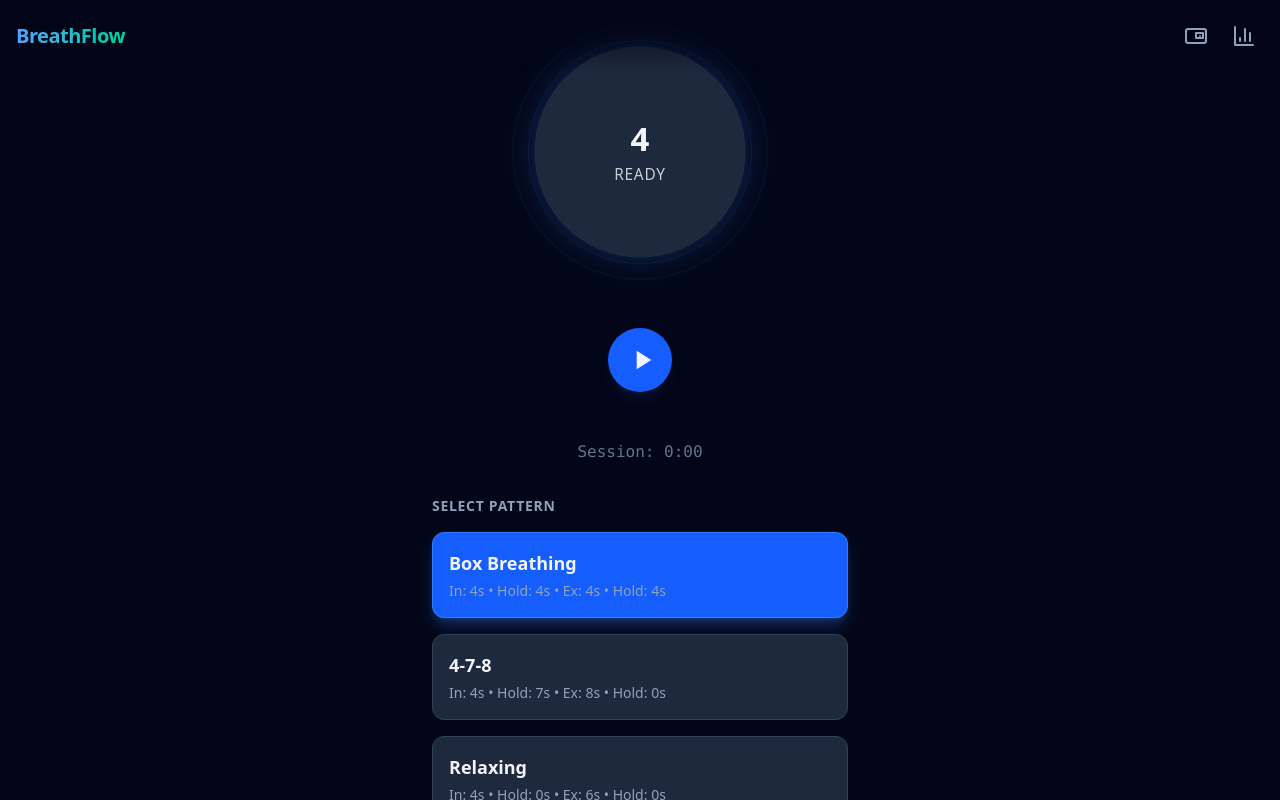
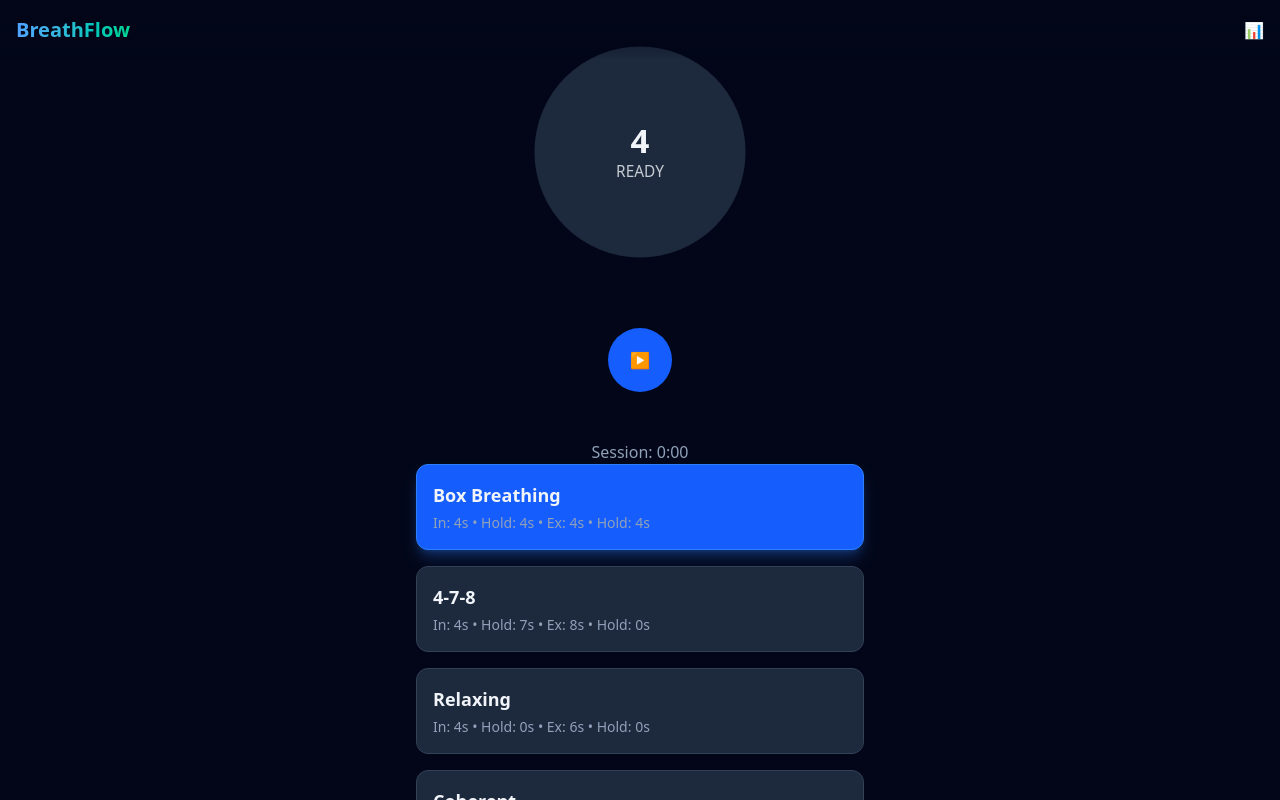
Before and after one commit to pasindunavodya01/BreathFlow, a React app: page / in a window 1280 px wide. Shown: the top 800 px of the page. Built offline with nearby package versions, Linux system fonts and the light colour scheme; the HTML template or start-up script is replaced by a standard one.

Commit message:
Refactor App component to include audio controls

```diff
--- a/src/App.tsx
+++ b/src/App.tsx
@@ -1,10 +1,9 @@
-import { useState } from 'react';
+import { useState, useRef } from 'react';
 import { useBreathing } from './hooks/useBreathing';
 import { type BreathingPattern, PRESETS } from './types/breathing';
 import { MeditationTypes } from './components/MeditationTypes';
 import { CustomPatternEditor } from './components/CustomPatternEditor';
 import { Reports } from './components/Reports';
-import { PiPVisualizer } from './components/PiPVisualizer';
 import { getSessions, saveSession } from './utils/storage';
 
 function App() {
@@ -12,14 +11,63 @@ function App() {
   const [showCustom, setShowCustom] = useState(false);
   const [showReports, setShowReports] = useState(false);
 
-  const { phase, timeLeft, isActive, totalTime, start, pause, stop } = useBreathing(pattern);
+  const audioRef = useRef<HTMLAudioElement | null>(null);
 
-  // Auto-save when stopping manually or finishing (if we had auto-finish)
+  const {
+    phase,
+    timeLeft,
+    isActive,
+    totalTime,
+    start,
+    pause,
+    stop
+  } = useBreathing(pattern);
+
+  /* ---------------- iOS-SAFE AUDIO CONTROLS ---------------- */
+
+  const playAudio = async () => {
+    try {
+      if (audioRef.current) {
+        audioRef.current.loop = true;
+        audioRef.current.volume = 1;
+        await audioRef.current.play(); // MUST be user-triggered
+      }
+    } catch (e) {
+      console.error('Audio blocked by iOS', e);
+    }
+  };
+
+  const pauseAudio = () => {
+    if (audioRef.current) {
+      audioRef.current.pause();
+    }
+  };
+
+  const stopAudio = () => {
+    if (audioRef.current) {
+      audioRef.current.pause();
+      audioRef.current.currentTime = 0;
+    }
+  };
+
+  /* ---------------- APP CONTROLS ---------------- */
+
+  const handleStart = async () => {
+    await playAudio(); // iOS requires audio FIRST
+    start();
+  };
+
+  const handlePause = () => {
+    pause();
+    pauseAudio();
+  };
+
   const handleStop = () => {
     if (totalTime > 0) {
       saveSession(totalTime, pattern.name);
     }
     stop();
+    stopAudio();
   };
 
   const formatTime = (seconds: number) => {
@@ -28,7 +76,6 @@ function App() {
     return `${mins}:${secs.toString().padStart(2, '0')}`;
   };
 
-  // Visualizing the circle
   const getPhaseText = () => {
     if (!isActive) return "Ready";
     switch (phase) {
@@ -36,54 +83,51 @@ function App() {
       case 'hold-in': return "Hold";
       case 'exhale': return "Exhale";
       case 'hold-out': return "Hold";
+      default: return "";
     }
   };
 
   return (
-    <div className="min-h-screen bg-slate-950 text-slate-100 font-sans selection:bg-blue-500/30">
+    <div className="min-h-screen bg-slate-950 text-slate-100 font-sans">
+
+      {/* 🔊 REQUIRED FOR iOS BACKGROUND AUDIO */}
+      <audio
+        ref={audioRef}
+        src="/breathing.mp3"
+        playsInline
+        preload="auto"
+      />
 
       {/* Header */}
       <header className="fixed top-0 left-0 right-0 p-4 flex justify-between items-center z-10 bg-gradient-to-b from-slate-950 to-transparent">
-        <h1 className="text-xl font-bold tracking-tight bg-clip-text text-transparent bg-gradient-to-r from-blue-400 to-emerald-400">
+        <h1 className="text-xl font-bold bg-clip-text text-transparent bg-gradient-to-r from-blue-400 to-emerald-400">
           BreathFlow
         </h1>
-        <div className="flex items-center gap-2">
-            <PiPVisualizer isActive={isActive} phase={phase} timeLeft={timeLeft} />
-            <button
-              onClick={() => setShowReports(true)}
-              className="p-2 text-slate-400 hover:text-white transition-colors"
-            >
-              <svg xmlns="http://www.w3.org/2000/svg" width="24" height="24" viewBox="0 0 24 24" fill="none" stroke="currentColor" strokeWidth="2" strokeLinecap="round" strokeLinejoin="round"><path d="M3 3v18h18"/><path d="M18 17V9"/><path d="M13 17V5"/><path d="M8 17v-3"/></svg>
+        <button onClick={() => setShowReports(true)}>
+          📊
         </button>
-        </div>
       </header>
 
-      {/* Main Content */}
+      {/* Main */}
       <main className="flex flex-col items-center justify-center min-h-screen p-6 pb-24">
 
         {/* Breathing Circle */}
         <div className="relative w-64 h-64 flex items-center justify-center mb-12">
-            {/* Outer rings for decoration */}
-            <div className={`absolute inset-0 rounded-full border-2 border-slate-800 transition-all duration-1000 ${isActive ? 'scale-110 opacity-50' : 'scale-100 opacity-20'}`}></div>
-            <div className={`absolute inset-4 rounded-full border border-slate-700 transition-all duration-1000 ${isActive ? 'scale-105 opacity-50' : 'scale-100 opacity-20'}`}></div>
-
-            {/* The main breathing circle */}
           <div
-                className={`w-48 h-48 rounded-full flex flex-col items-center justify-center shadow-[0_0_40px_-10px_rgba(59,130,246,0.5)] transition-all duration-[var(--duration)] ease-linear
+            className={`w-48 h-48 rounded-full flex flex-col items-center justify-center transition-all duration-1000
               ${phase === 'inhale' ? 'bg-blue-500 scale-110' : ''}
               ${phase === 'hold-in' ? 'bg-blue-600 scale-110' : ''}
               ${phase === 'exhale' ? 'bg-emerald-500 scale-90' : ''}
               ${phase === 'hold-out' ? 'bg-emerald-600 scale-90' : ''}
               ${!isActive ? 'bg-slate-800 scale-100' : ''}
             `}
-                style={{
-                     // We can try to dynamically set transition duration based on phase length if we had it easily accessible here
-                     // For now, let's just rely on the CSS classes transition
-                     transitionDuration: isActive ? `${timeLeft < 1 ? 0.5 : 1}s` : '0.5s'
-                }}
           >
-                <div className="text-3xl font-bold">{isActive ? timeLeft : pattern.inhale}</div>
-                <div className="text-sm uppercase tracking-wider font-medium opacity-80 mt-1">{getPhaseText()}</div>
+            <div className="text-3xl font-bold">
+              {isActive ? timeLeft : pattern.inhale}
+            </div>
+            <div className="text-sm uppercase opacity-80">
+              {getPhaseText()}
+            </div>
           </div>
         </div>
 
@@ -91,50 +135,43 @@ function App() {
         <div className="flex gap-6 mb-12">
           {!isActive ? (
             <button
-                    onClick={start}
-                    className="w-16 h-16 rounded-full bg-blue-600 hover:bg-blue-500 flex items-center justify-center shadow-lg shadow-blue-900/20 transition-all hover:scale-105 active:scale-95"
+              onClick={handleStart}
+              className="w-16 h-16 rounded-full bg-blue-600 text-white"
             >
-                    <svg xmlns="http://www.w3.org/2000/svg" width="32" height="32" viewBox="0 0 24 24" fill="currentColor" className="ml-1"><path d="M8 5v14l11-7z"/></svg>
+              ▶
             </button>
           ) : (
             <>
               <button
-                        onClick={pause}
-                        className="w-16 h-16 rounded-full bg-slate-800 hover:bg-slate-700 flex items-center justify-center border border-slate-700 transition-all"
+                onClick={handlePause}
+                className="w-16 h-16 rounded-full bg-slate-700"
               >
-                         <svg xmlns="http://www.w3.org/2000/svg" width="32" height="32" viewBox="0 0 24 24" fill="currentColor"><path d="M6 19h4V5H6v14zm8-14v14h4V5h-4z"/></svg>
+                ⏸
               </button>
               <button
                 onClick={handleStop}
-                        className="w-16 h-16 rounded-full bg-slate-800 hover:bg-red-900/30 hover:text-red-400 hover:border-red-900 flex items-center justify-center border border-slate-700 transition-all"
+                className="w-16 h-16 rounded-full bg-red-700"
               >
-                         <svg xmlns="http://www.w3.org/2000/svg" width="32" height="32" viewBox="0 0 24 24" fill="currentColor"><path d="M6 6h12v12H6z"/></svg>
+                ⏹
               </button>
             </>
           )}
         </div>
 
-        {/* Total Time */}
-        <div className="text-slate-500 font-mono mb-8">
+        <div className="text-slate-400">
           Session: {formatTime(totalTime)}
         </div>
 
-        {/* Pattern Selection */}
         {!isActive && (
-            <div className="w-full max-w-md px-4">
-                <h3 className="text-sm font-semibold text-slate-400 uppercase tracking-wider mb-4">Select Pattern</h3>
           <MeditationTypes
             patterns={PRESETS}
             selectedPattern={pattern}
             onSelect={setPattern}
             onCustom={() => setShowCustom(true)}
           />
-            </div>
         )}
-
       </main>
 
-      {/* Modals */}
       {showCustom && (
         <CustomPatternEditor
           onSave={(p) => {
```
Lines whose indentation alone changed are shown as unchanged.
